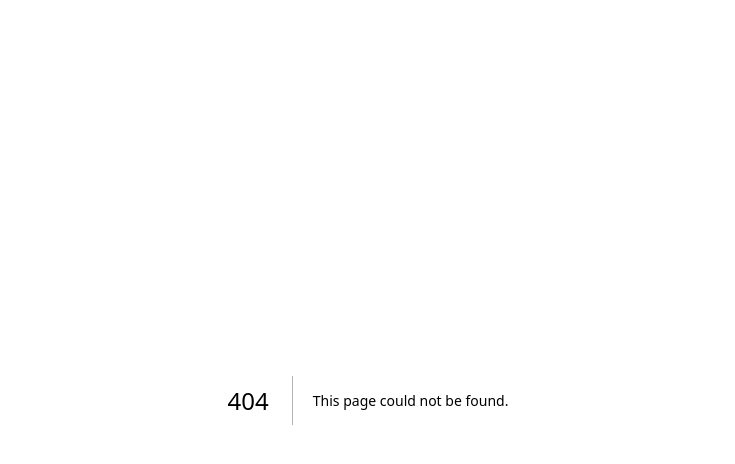
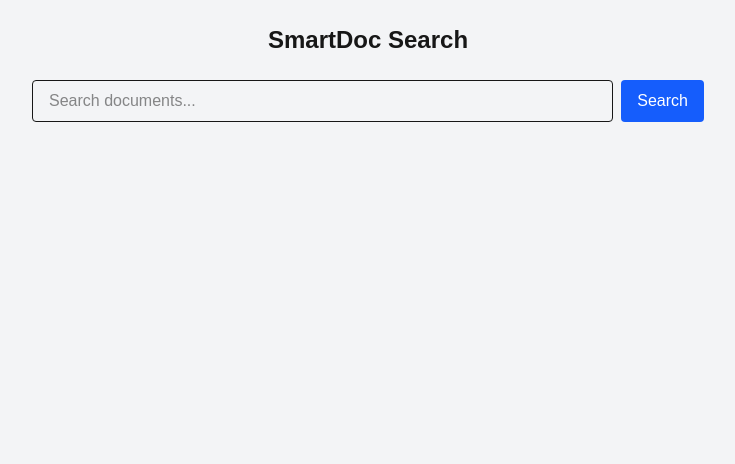
Before and after one commit to codejunkie1609/smartdoc-finder-frontend, a Next.js app: page /search in a window 1280 px wide. Before the commit this address had no page. Shown: the top 464 px of the page, without its empty margins (272-1007 px from the left). Built offline with nearby package versions, Linux system fonts and the light colour scheme.

Commit message:
enhanced search  functionality

```diff
--- a/src/app/components/FileUploader.tsx
+++ b/src/app/components/FileUploader.tsx
@@ -1,6 +1,7 @@
 'use client';
 
 import { useState } from 'react';
+import { uploadDocument } from '../services/documentService';
 import axios from 'axios';
 
 function getErrorMessage(error: unknown): string {
@@ -18,17 +19,7 @@ function logError(error: unknown) {
     console.error('[Dev Error Log]', error);
   }
 
-    // fetch('/api/log-error', {
-    //   method: 'POST',
-    //   headers: {
-    //     'Content-Type': 'application/json',
-    //   },
-    //   body: JSON.stringify({
-    //     message: (error as any)?.message || 'Unknown error',
-    //     stack: (error as any)?.stack || '',
-    //     time: new Date().toISOString(),
-    //   }),
-    // }).catch(console.error);
+
 }
 
 export default function FileUploader() {
@@ -47,15 +38,8 @@ export default function FileUploader() {
     }
 
     setUploadStatus('Uploading...');
-    const data = new FormData();
-    data.append('file', selectedFile);
-
     try {
-      const response = await axios.post(
-        'http://localhost:8080/docsearch/api/files/upload',
-        data
-      );
-      console.log(response);
+      await uploadDocument(selectedFile);
       setUploadStatus('Uploaded successfully!');
     } catch (error) {
       const message = getErrorMessage(error);
@@ -67,17 +51,15 @@ export default function FileUploader() {
   return (
     <div className="p-4 bg-gray-200 max-w-md mx-auto space-y-4 rounded border-2">
       <div className="space-y-4">
-
         <div className="w-full flex justify-center">
           <input
             type="file"
             onChange={(e) => onFileSelected(e.target.files)}
             className="text-sm text-gray-900 file:mr-4 file:py-2 file:px-4
               file:rounded-full file:border-0 file:text-xl file:font-semibold
-          file:bg-blue-50 file:text-blue-700 "
+              file:bg-blue-50 file:text-blue-700"
           />
         </div>
-
 
         <div className="w-full flex justify-center">
           <button
@@ -95,7 +77,5 @@ export default function FileUploader() {
         </div>
       )}
     </div>
-
-
   );
 }
--- /dev/null
+++ b/src/app/components/SearchBar.tsx
@@ -0,0 +1,54 @@
+import { useState } from 'react';
+import { SearchResult } from '../search/page'; // 👈 import the type
+
+interface Props {
+  onResults: (results: SearchResult[]) => void;
+}
+
+export default function SearchBar({ onResults }: Props) {
+  const [query, setQuery] = useState('');
+  const [loading, setLoading] = useState(false);
+  const [error, setError] = useState('');
+
+  async function handleSearch() {
+    if (!query.trim()) return;
+
+    setLoading(true);
+    setError('');
+
+    try {
+      const res = await fetch(
+        `http://localhost:8080/docsearch/api/files/search?q=${encodeURIComponent(query)}`
+      );
+      if (!res.ok) throw new Error('Search failed');
+      const data: SearchResult[] = await res.json();
+      onResults(data);
+    } catch (err) {
+      console.error(err);
+      setError('Failed to search. Please try again.');
+    } finally {
+      setLoading(false);
+    }
+  }
+
+  return (
+    <div className="flex flex-col gap-2 max-w-2xl mx-auto">
+      <div className="flex gap-2">
+        <input
+          type="text"
+          className="flex-grow px-4 py-2 border rounded"
+          placeholder="Search documents..."
+          value={query}
+          onChange={(e) => setQuery(e.target.value)}
+        />
+        <button
+          onClick={handleSearch}
+          className="bg-blue-600 text-white px-4 py-2 rounded hover:bg-blue-700"
+        >
+          {loading ? 'Searching...' : 'Search'}
+        </button>
+      </div>
+      {error && <p className="text-red-600">{error}</p>}
+    </div>
+  );
+}
--- /dev/null
+++ b/src/app/components/SearchResults.tsx
@@ -0,0 +1,27 @@
+import { SearchResult } from '../search/page'; // 👈 same type
+
+interface Props {
+  results: SearchResult[];
+}
+
+export default function SearchResults({ results }: Props) {
+  if (results.length === 0) return null;
+
+  return (
+    <ul className="mt-6 space-y-4 max-w-2xl mx-auto">
+      {results.map((res, idx) => (
+        <li key={idx} className="p-4 bg-white border rounded shadow space-y-2">
+          <div className="font-semibold">📄 {res.filename}</div>
+          <div className="text-sm text-gray-600">Matched in: {res.matchType}</div>
+          {res.snippet && (
+            <div
+            className="text-sm text-gray-800 italic mt-1"
+            dangerouslySetInnerHTML={{ __html: `“${res.snippet}”` }}
+          />
+
+          )}
+        </li>
+      ))}
+    </ul>
+  );
+}
--- /dev/null
+++ b/src/app/search/page.tsx
@@ -0,0 +1,23 @@
+'use client';
+
+import { useState } from 'react';
+import SearchBar from '../components/SearchBar';
+import SearchResults from '../components/SearchResults';
+
+export interface SearchResult {
+  filename: string;
+  matchType: string;
+  snippet?: string;
+}
+
+export default function SearchPage() {
+  const [results, setResults] = useState<SearchResult[]>([]);
+
+  return (
+    <main className="min-h-screen bg-gray-100 p-6">
+      <h1 className="text-2xl font-bold text-center mb-6">SmartDoc Search</h1>
+      <SearchBar onResults={setResults} />
+      <SearchResults results={results} />
+    </main>
+  );
+}
--- /dev/null
+++ b/src/app/services/documentService.ts
@@ -0,0 +1,9 @@
+
+import axios from 'axios';
+
+export async function uploadDocument(file: File): Promise<void> {
+  const data = new FormData();
+  data.append('file', file);
+
+  await axios.post('http://localhost:8080/docsearch/api/files/upload', data);
+}
```
Lines whose indentation alone changed are shown as unchanged.
